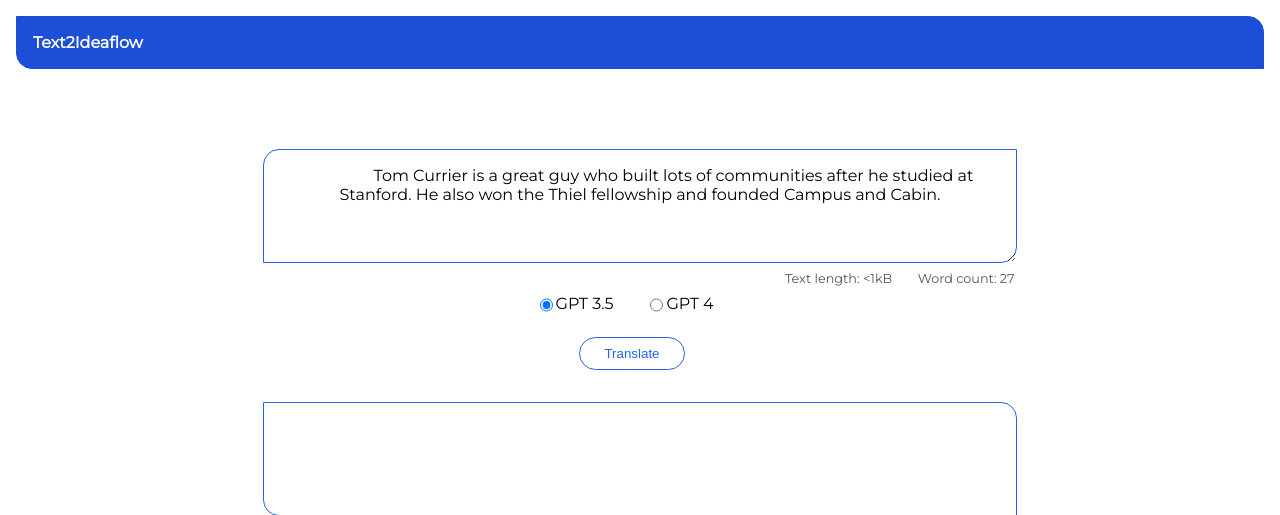
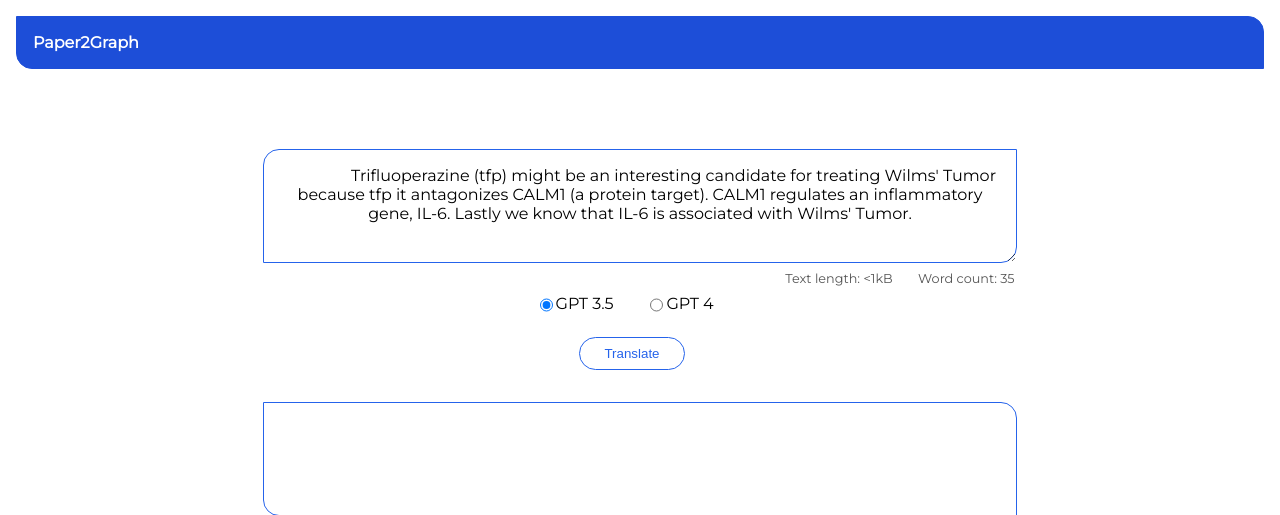
Before and after one commit to IdeaFlowCo/PaperToGraph, a Flask app: page / in a window 1280 px wide. Shown: the top 515 px of the page. Run offline with Flask 2, Linux system fonts and the light colour scheme; parts of the project's set-up code (start-up, migrations or seed data) failed here and were passed over; some libraries are stand-ins or nearby versions.

Commit message:
Demo tweaks

```diff
--- a/static/app.js
+++ b/static/app.js
@@ -75,7 +75,7 @@ async function handleTranslateClick() {
        raw_parse_button.style.display = 'inline-block';
 
        console.error(e);
-       alert("Something wrong with the server. Please try again later.");
+      //  alert("Something wrong with the server. Please try again later.");
     }
 }
 // translate.addEventListener("click", handleTranslateClick);
--- a/templates/index.html
+++ b/templates/index.html
@@ -13,7 +13,7 @@
     </script>
     <meta charset="UTF-8">
     <meta name="viewport" content="width=device-width, initial-scale=1.0">
-    <title>Text2Ideaflow</title>
+    <title>Paper2Graph</title>
     <link href="{{ url_for('static', filename='style.css') }}" rel="stylesheet" type="text/css" />
     <script src="https://kit.fontawesome.com/1a48924413.js" crossorigin="anonymous"></script>
 </head>
@@ -22,7 +22,7 @@
     <!-- nav -->
 
     <nav class="navigation container">
-        <div class="nav-brand">Text2Ideaflow
+        <div class="nav-brand">Paper2Graph
             </div>
     </nav>
 
@@ -37,7 +37,7 @@
 
         <div class="">
             <textarea id="input-translate" placeholder="Enter text you want to convert to Ideaflow notes">
-                Tom Currier is a great guy who built lots of communities after he studied at Stanford. He also won the Thiel fellowship and founded Campus and Cabin.
+                Trifluoperazine (tfp) might be an interesting candidate for treating Wilms' Tumor because tfp it antagonizes CALM1 (a protein target). CALM1 regulates an inflammatory gene, IL-6. Lastly we know that IL-6 is associated with Wilms' Tumor.
             </textarea>
             <section id="text-info">
                 <span class="info-label" id="text-length">Text length</span>
```
